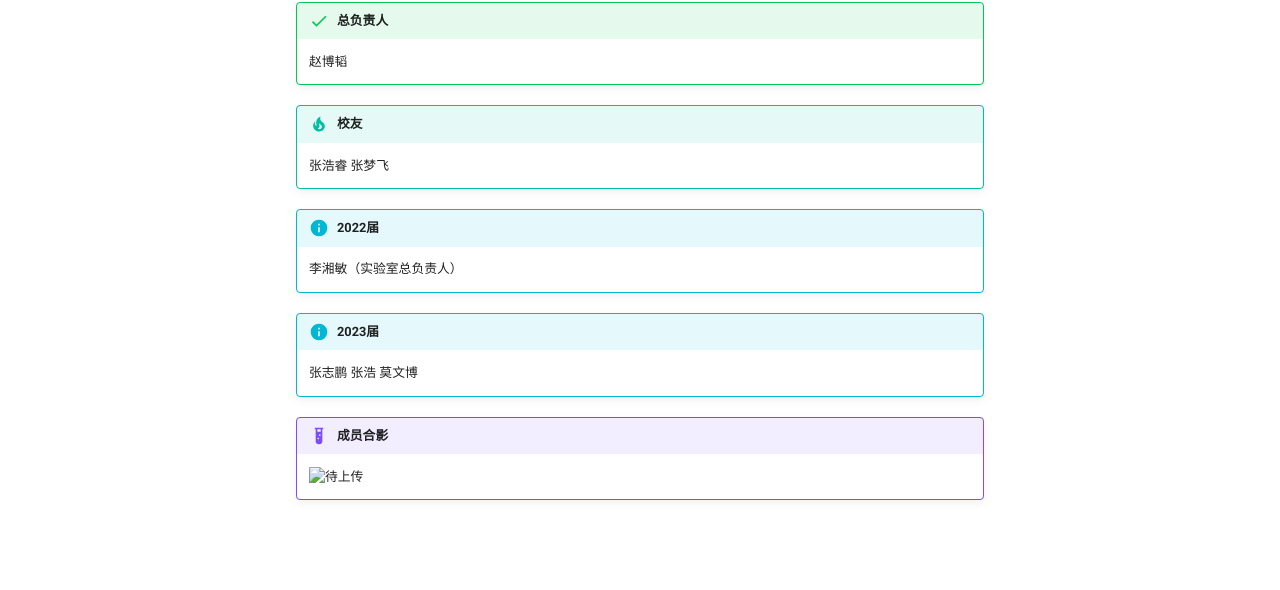
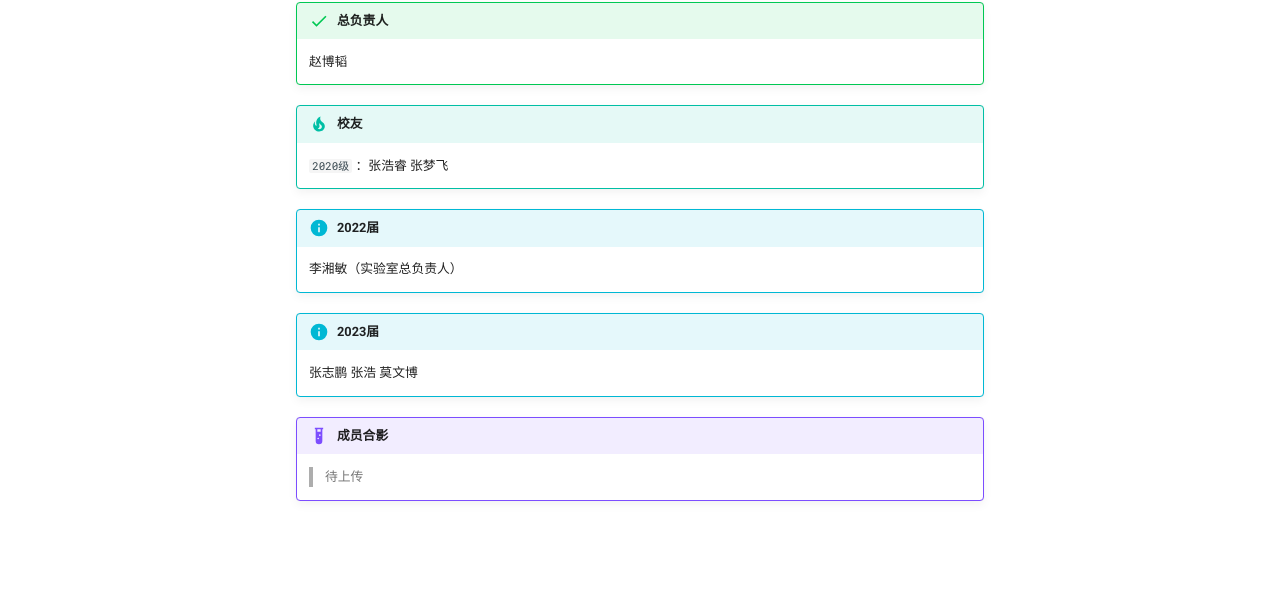
Before and after one commit to Haohahahaha/OSCA, an MkDocs documentation site: the page built from docs/members/members.md, in a window 1280 px wide. Shown: the part 226-816 px from the top of the page. Built offline with MkDocs 1.6.1 and Material for MkDocs 9.7.7, drawn with Linux system fonts in a browser that asks for light colours.

Commit message:
2024-06-12_21:48:40 update

```diff
--- a/docs/members/members.md
+++ b/docs/members/members.md
@@ -6,7 +6,7 @@
 
 !!! tip  "校友"
 
-    张浩睿 张梦飞
+    `2020级` ：张浩睿 张梦飞
 
 !!! info "2022届"
 
@@ -18,4 +18,4 @@
 
 !!! example "成员合影"
 
-    ![待上传]()
+    > 待上传
```
